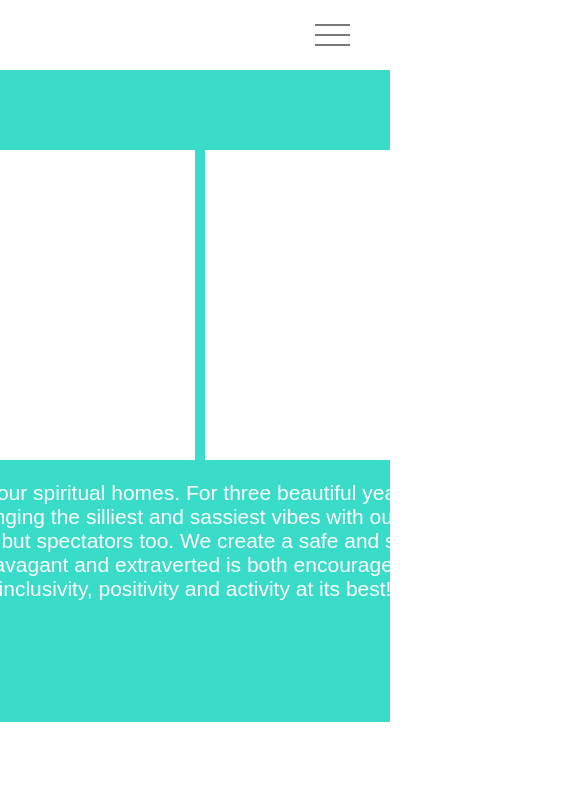
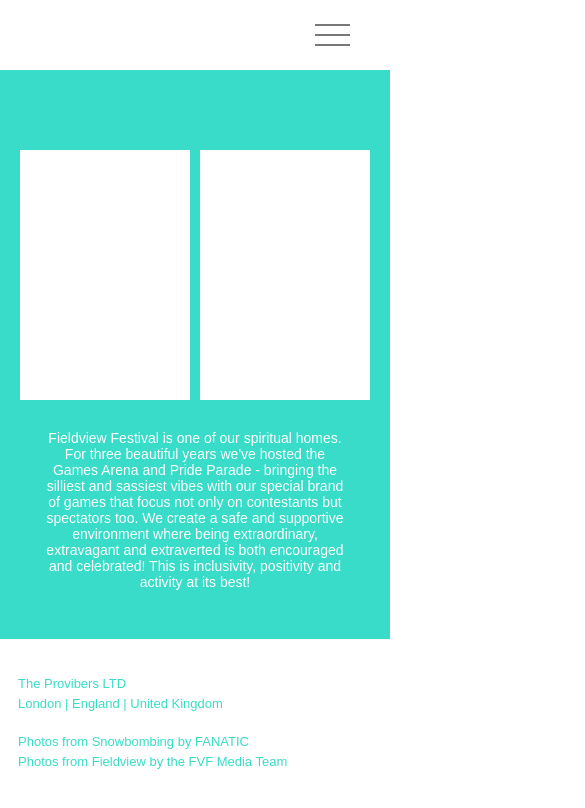
Before and after one commit to zacpeires/provibers, a React (Create React App) app: page /durex in a window 390 px wide. Shown: the top 808 px of the page, 585 px wide, since content can reach past the window. Built offline with nearby package versions, Linux system fonts and the light colour scheme; a web font is replaced by a local one.

Commit message:
feature: event pages is responsive

```diff
--- a/src/components/Carousel/index.js
+++ b/src/components/Carousel/index.js
@@ -5,15 +5,27 @@ const Container = styled.div`
   width: 1000px;
   height: 310px;
   overflow: hidden;
-  box-sizing: border-box;
-  padding-left: 10px;
+  @media (max-width: 1050px) {
+      width: 750px;
+  }
+  @media (max-width: 850px) {
+      width: 500px;
+  }
+  @media (max-width: 530px) {
+    width: 360px;
+    height: 250px;
+}
 `;
 
 const Image = styled.div`
   height: 100%;
   min-width: 240px;
   background-color: white;
-  margin-right: 10px;
+  margin-right: 5px;
+  margin-left: 5px;
+  @media(max-width: 530px) {
+    min-width: 170px;
+}
 `;
 
 const InternalImageContainer = styled.div`
@@ -24,34 +36,33 @@ const InternalImageContainer = styled.div`
   transition: 0.2s transform;
 `;
 
-const PinkImage = styled.div`
-  height: 100%;
-  min-width: 240px;
-  background-color: pink;
-  margin-right: 10px;
-`;
 
 export default () => {
   const [index, setIndex] = useState(0);
+  const imagesAndInfo = [0, 0, 0, 0, 0, 0, 0]
+
+
+  const shiftRight = () => {
+    setIndex(index + 1)
+}
 
 //   setInterval(() =>{
-//       setIndex(index + 1);
+//       shiftRight();
 //   }, 1000)
 
-    const shiftRight = () => {
-        setIndex(index + 1)
-    }
+
 
   return (
     <Container>
       <InternalImageContainer translate={250 * index}>
-        <Image />
-        <Image />
-        <Image />
-        <Image />
-        <PinkImage />
-        <PinkImage />
-        <PinkImage />
+          {
+              imagesAndInfo.map((image, index) => {
+                  console.log(index)
+                  return (
+                    <Image />
+                  )
+              })
+          }
       </InternalImageContainer>
     </Container>
   );
--- a/src/components/Footer/index.js
+++ b/src/components/Footer/index.js
@@ -5,6 +5,9 @@ const Container = styled.div`
     padding: 35px 18px 40px;
     box-sizing: border-box;
     background-color: white;
+    @media (max-width: 530px) {
+        padding: 35px 18px 5px;
+      }
 `
 
 const FooterText = styled.p`
--- a/src/containers/EventPage.js
+++ b/src/containers/EventPage.js
@@ -1,6 +1,7 @@
 import React from 'react';
 import styled from 'styled-components';
 import Carousel from '../components/Carousel';
+import Footer from '../components/Footer';
 
 const Container = styled.div`
   background-color: #38dcc8;
@@ -11,9 +12,12 @@ align-items: center;
   box-sizing: border-box;
   justify-content: center;
   padding-top: 150px;
-padding-bottom: 100px;
+  padding-bottom: 60px;
   flex-direction: column;
   text-align: center;
+  @media (max-width: 530px) {
+    padding-bottom: 35px;
+  }
 `;
 
 const EventExplanationText = styled.p`
@@ -21,17 +25,37 @@ const EventExplanationText = styled.p`
   font-size: 21px;
   width: 950px;
   color: white;
-`
-
-
+  margin-top: 30px;
+  @media (max-width: 1050px) {
+    font-size: 18px;
+    width: 740px;
+  }
+  @media (max-width: 850px) {
+    width: 450px;
+    font-size: 16px;
+  }
+  @media (max-width: 530px) {
+    width: 300px;
+    font-size: 14px;
+  }
+`;
 
 export default () => {
   return (
+    <>
       <Container>
         <Carousel />
         <EventExplanationText>
-            Fieldview Festival is one of our spiritual homes. For three beautiful years we've hosted the Games Arena and Pride Parade - bringing the silliest and sassiest vibes with our special brand of games that focus not only on contestants but spectators too. We create a safe and supportive environment where being extraordinary, extravagant and extraverted is both encouraged and celebrated! This is inclusivity, positivity and activity at its best!
+          Fieldview Festival is one of our spiritual homes. For three beautiful
+          years we've hosted the Games Arena and Pride Parade - bringing the
+          silliest and sassiest vibes with our special brand of games that focus
+          not only on contestants but spectators too. We create a safe and
+          supportive environment where being extraordinary, extravagant and
+          extraverted is both encouraged and celebrated! This is inclusivity,
+          positivity and activity at its best!
         </EventExplanationText>
       </Container>
-    )
-}
+      <Footer />
+    </>
+  );
+};
--- a/src/containers/PastWork.js
+++ b/src/containers/PastWork.js
@@ -109,19 +109,19 @@ export default () => {
             <EventTitle>Snowbombing</EventTitle>
           </EventBox>
         </Link>
-        <Link to='elrow'>
+        <Link to='elrow-town'>
           <EventBox>
             <EventImage></EventImage>
             <EventTitle>Elrow Town</EventTitle>
           </EventBox>
         </Link>
-        <Link to='/festival-vibes'>
+        <Link to='/festivals'>
           <EventBox>
             <EventImage></EventImage>
             <EventTitle>Festival Vibes</EventTitle>
           </EventBox>
         </Link>
-        <Link to='/gamesys-party'>
+        <Link to='/gamesys'>
           <EventBox>
             <EventImage></EventImage>
             <EventTitle>Gamesys Party</EventTitle>
```
Also changed, not shown: firebase.json (added), 1 other file (tests, documents, lock files or other folders). Lines whose indentation alone changed are shown as unchanged.
